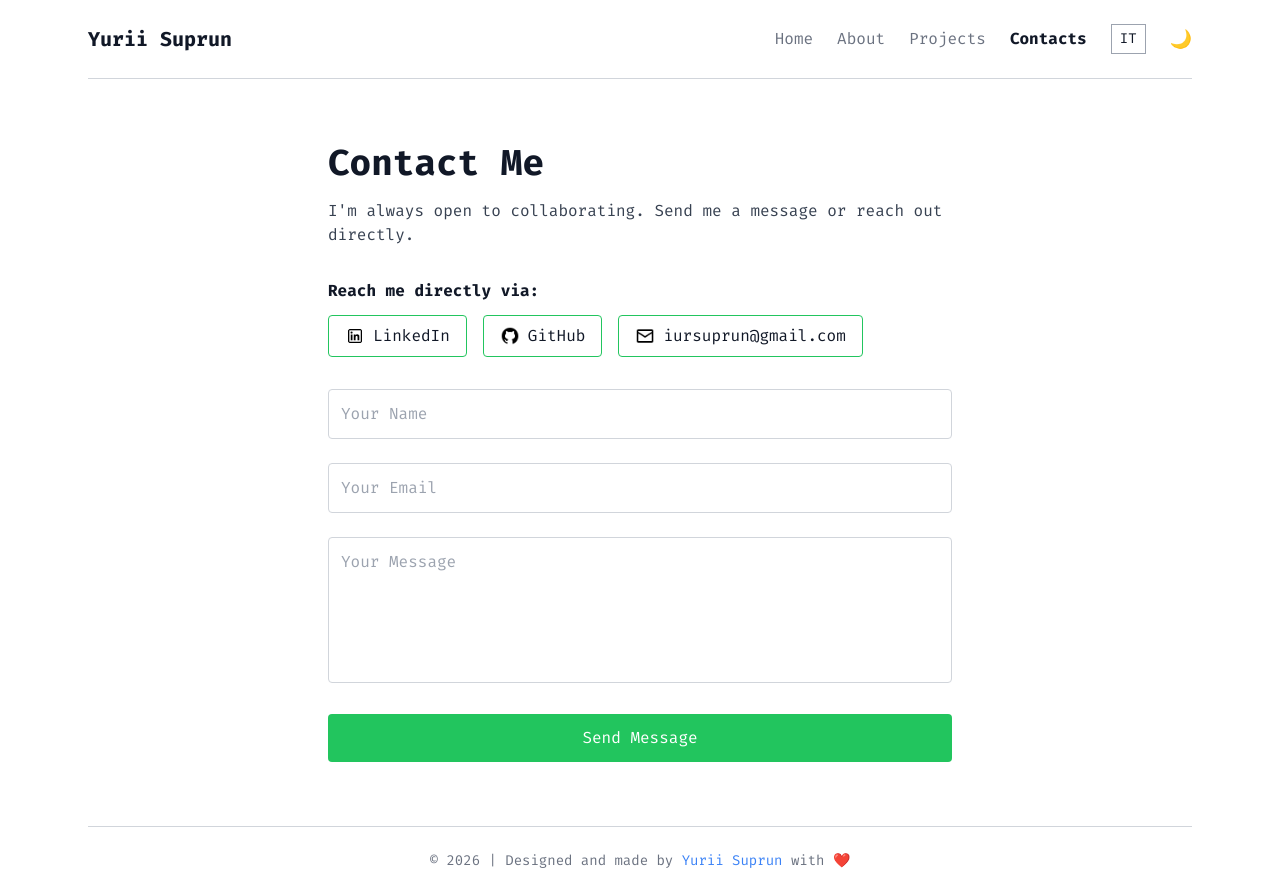
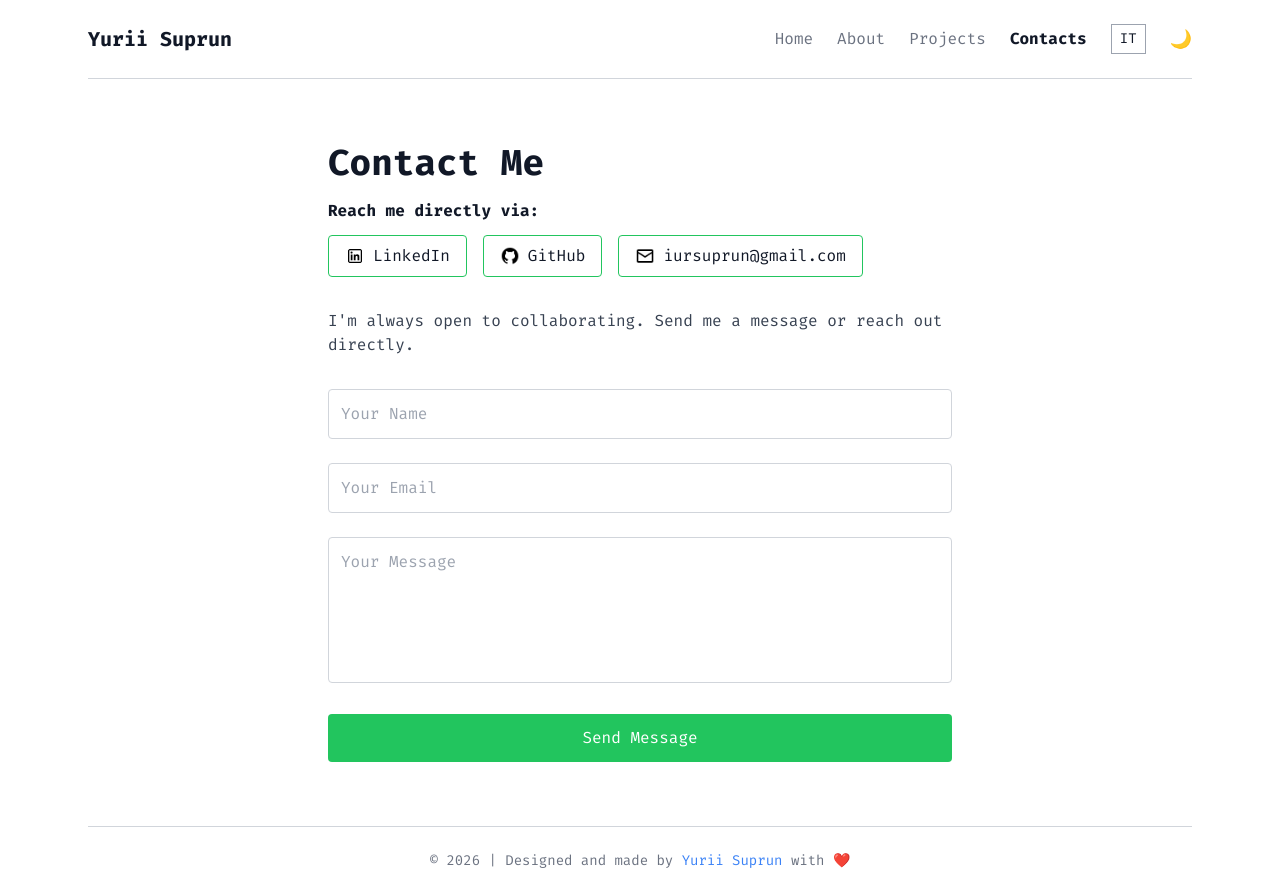
Before and after one commit to yuriisuprun/portfolio, a React (Create React App) app in the folder frontend/: page /contacts in a window 1280 px wide. Built offline with nearby package versions, Linux system fonts and the light colour scheme.

Commit message:
Update contacts page

```diff
--- a/frontend/src/components/Contacts.js
+++ b/frontend/src/components/Contacts.js
@@ -78,10 +78,11 @@ export default function Contacts({language = "en"}) {
     return (
         <section className="py-16 px-4 sm:px-6 max-w-2xl mx-auto">
             <h2 className="text-3xl sm:text-4xl font-extrabold mb-4 text-gray-900 dark:text-gray-100">{t.title}</h2>
-            <p className="mb-8 text-gray-700 dark:text-gray-300">{t.description}</p>
 
             {/* Direct Contact Links */}
             <ContactLinks links={CONTACT_LINKS} directText={t.direct}/>
+
+            <p className="mb-2 text-gray-700 dark:text-gray-300">{t.description}</p>
 
             {/* Contact Form */}
             <form onSubmit={handleSubmit} className="space-y-6" noValidate>
@@ -111,7 +112,7 @@ export default function Contacts({language = "en"}) {
 
 function ContactLinks({links, directText}) {
     return (
-        <div className="mb-2"> {/* Reduced space below links */}
+        <div className="mb-8">
             <p className="font-semibold mb-3">{directText}</p>
             <ul className="flex flex-wrap gap-4">
                 {links.map(({key, label, href, icon}) => (
```
